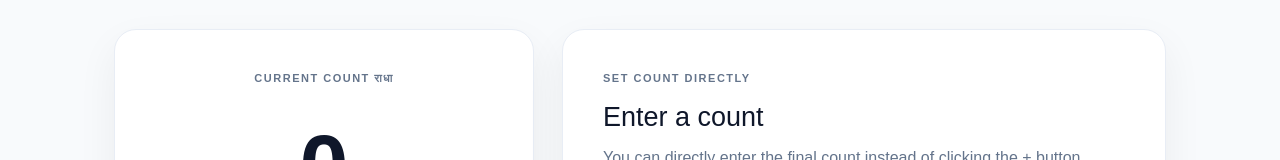
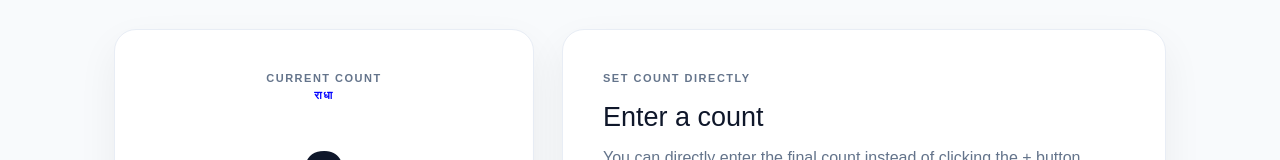
Before and after one commit to forwebdevelopment/couter, a Next.js app: page /dashboard in a window 1280 px wide. Shown: the part 269-429 px from the top of the page. Built offline with nearby package versions, Linux system fonts and the light colour scheme; no server answers; the database is empty; sample sign-in values are in the browser's storage.

Commit message:
updated code

```diff
--- a/app/(counter)/dashboard/page.js
+++ b/app/(counter)/dashboard/page.js
@@ -251,8 +251,10 @@ export default function DashboardPage() {
           <div className="counter-card" onClick={increaseCount}>
 
             <span className="label">
-              CURRENT COUNT
+              CURRENT COUNT <br/>
+                  <strong style={{color:'blue'}}>
                   राधा
+                  </strong>
             </span>
 
             <div className="counter-number">
```
